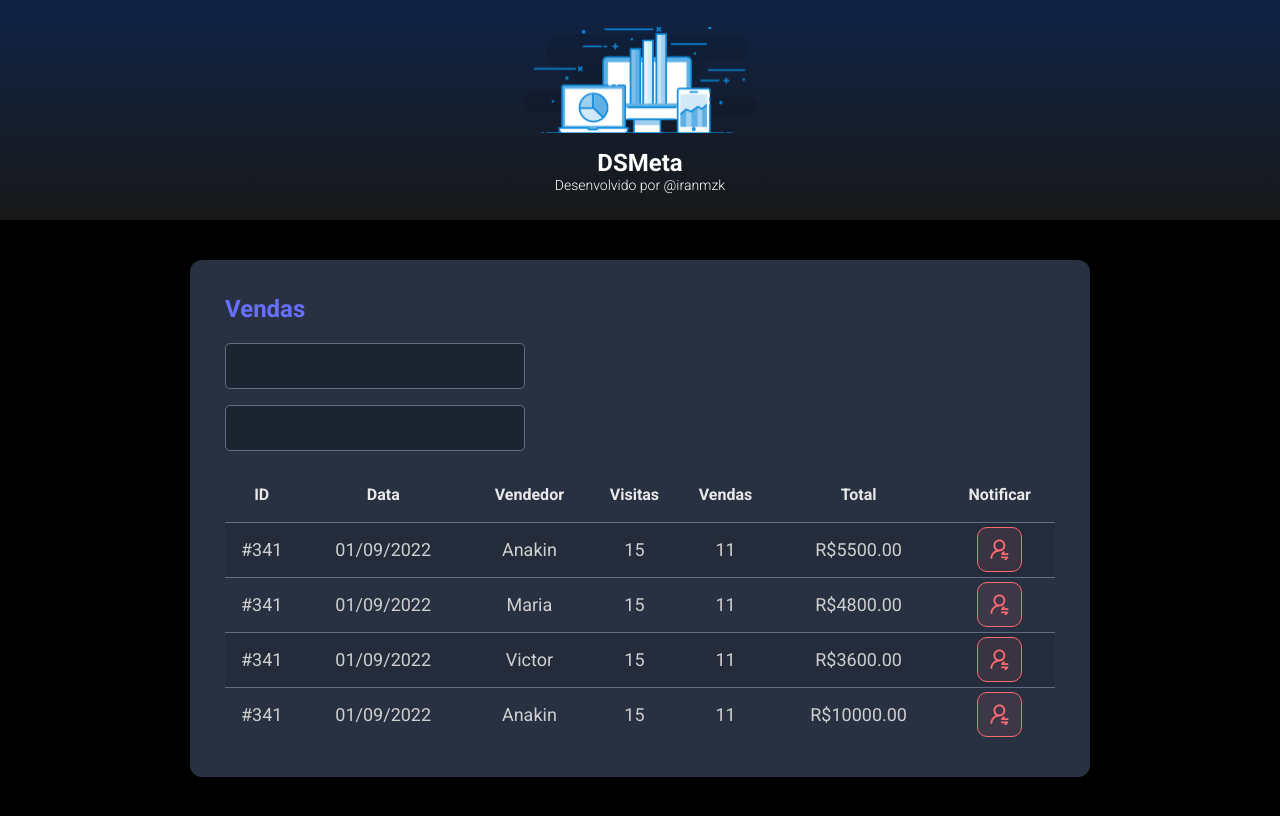
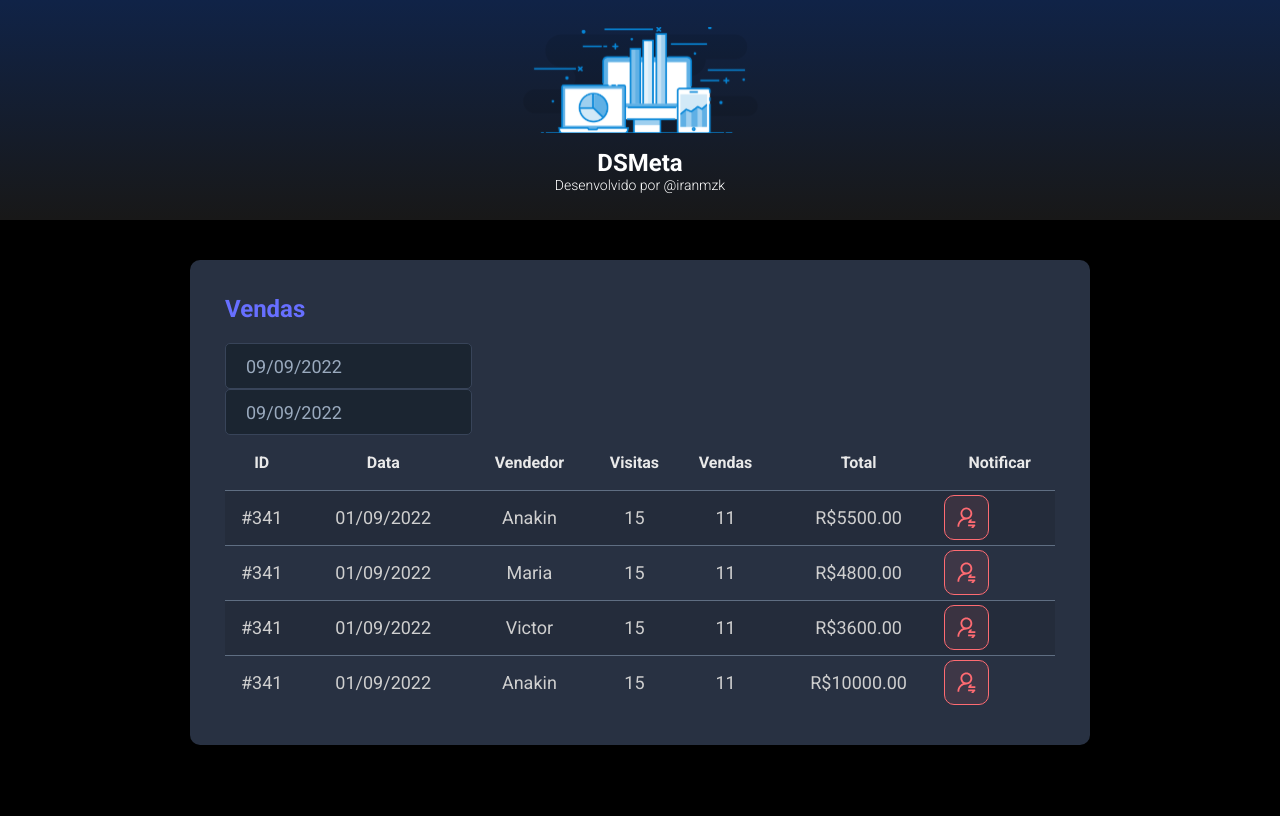
Before and after one commit to Iranmzk/DsMeta, a React (Vite) app in the folder frontend/: page / in a window 1280 px wide. Built offline with nearby package versions, Linux system fonts and the light colour scheme.

Commit message:
useState

```diff
--- a/frontend/package.json
+++ b/frontend/package.json
@@ -9,7 +9,9 @@
     "preview": "vite preview"
   },
   "dependencies": {
+    "@types/react-datepicker": "4.4.2",
     "react": "^18.2.0",
+    "react-datepicker": "4.8.0",
     "react-dom": "^18.2.0"
   },
   "devDependencies": {
--- a/frontend/src/components/Header/index.tsx
+++ b/frontend/src/components/Header/index.tsx
@@ -1,5 +1,5 @@
-import logo from '../../assets/img/Logo.svg'
-import './styles.css'
+import logo from '../../assets/img/Logo.svg';
+import './styles.css';
 
 function Header() {
   return(
@@ -15,4 +15,4 @@
   )
 }
 
-export default Header
+export default Header;
--- a/frontend/src/components/SalesCard/index.tsx
+++ b/frontend/src/components/SalesCard/index.tsx
@@ -1,16 +1,36 @@
-import NotificationButtom from '../NotificationsButtom'
-import './styles.css'
+import NotificationButtom from '../NotificationsButtom';
+import './styles.css';
+import DatePicker from "react-datepicker";
+import "react-datepicker/dist/react-datepicker.css";
+import { useState } from 'react';
 
 function SalesCard() {
-  return(
+
+    // const min = new Date(new Date().setDate(new Date().getDate() - 365));
+
+    const [minDate, setMinDate] = useState(new Date());
+    const [maxDate,setMaxDate]= useState(new Date());
+
+
+    return (
         <div className="dsmeta-card">
             <h2 className="dsmeta-sales-title">Vendas</h2>
             <div>
                 <div className="dsmeta-former-control-container">
-            <input className="dsmeta-former-control" type="text" />
+                    <DatePicker
+                        selected={minDate}
+                        onChange={(date: Date) => {setMinDate(date)}}
+                        className="dsmeta-form-control"
+                        dateFormat="dd/MM/yyyy"
+                    />
                 </div>
                 <div className="dsmeta-former-control-container">
-            <input className="dsmeta-former-control" type="text" />
+                    <DatePicker
+                        selected={maxDate}
+                        onChange={(date: Date) => {setMaxDate(date)}}
+                        className="dsmeta-form-control"
+                        dateFormat="dd/MM/yyyy"
+                    />
                 </div>
             </div>
 
@@ -87,4 +107,4 @@
     )
 }
 
-export default SalesCard
+export default SalesCard;
--- a/frontend/src/components/SalesCard/styles.css
+++ b/frontend/src/components/SalesCard/styles.css
@@ -1,95 +1,97 @@
 .dsmeta-card {
-    background: #283142;
-    border-radius: 12px;
+    background-color: #283142;
+    border-radius: 10px;
     padding: 30px 10px;
   }
 
   .dsmeta-sales-title {
-    color: #676FFF;
+    color: #676fff;
     font-size: 24px;
     margin-bottom: 20px;
   }
 
-.dsmeta-former-control-container{
+  .dsmeta-form-control-container {
     margin-bottom: 16px;
     max-width: 300px;
   }
 
-.dsmeta-former-control{
+  .dsmeta-form-control {
+    width: 100%;
     height: 46px;
-    width: 100%;
-    background-color: #1B2531;
-    border: 1px solid #5F6E82;
+    background-color: #1b2531;
+    border: 1px solid #384459;
     border-radius: 5px;
-    color: #9AAABE;
-    padding: 0% 20px;
+    color: #9aaabe;
+    padding: 0 20px;
     font-size: 18px;
   }
 
-.dsmeta-sales-table{
+  .dsmeta-sales-table {
     width: 100%;
     border-spacing: 0;
     border-collapse: collapse;
   }
 
-.dsmeta-sales-table thead{
+  .dsmeta-sales-table thead {
     height: 55px;
     font-size: 16px;
-    color: #E9E9E9;
+    color: #e9e9e9;
     font-weight: 700;
   }
 
-.dsmeta-sales-table tbody{
+  .dsmeta-sales-table tbody {
     font-size: 14px;
     font-weight: 400;
-    color: #CFCFCF;
+    color: #cfcfcf;
     text-align: center;
   }
 
-.dsmeta-sales-table tbody tr{
+  .dsmeta-sales-table tbody tr {
     height: 74px;
-    border-top: #5F6E82 1px solid;
+    border-top: 1px solid #5f6e82;
   }
 
-.dsmeta-sales-table tbody tr:hover > td{
+  .dsmeta-sales-table tbody tr:hover > td {
     background-color: #384459;
   }
 
-.dsmeta-sales-table tbody tr:nth-child(odd){
-    background-color: #242C3B   ;
+  .dsmeta-sales-table tbody tr:nth-child(odd) {
+    background-color: #242c3b;
   }
 
-.dsmeta-redbtm-container {
+  .dsmeta-red-btn-container {
       display: flex;
       justify-content: center;
-    align-items: center;
   }
 
   .show576 {
       display: none;
   }
 
-@media (min-width: 576px){
-    .show576{
+  .show992 {
+      display: none;
+  }
+
+  @media (min-width: 576px) {
+      .show576 {
           display: table-cell;
       }
-    .dsmeta-card{
+
+      .dsmeta-card {
           padding: 35px;
       }
-    .dsmeta-sales-table tbody tr{
+
+      .dsmeta-sales-table tbody tr {
           height: 55px;
       }
-    .dsmeta-sales-table tbody{
+
+      .dsmeta-sales-table tbody {
           font-size: 18px;
       }
   }
 
+  @media (min-width: 992px) {
       .show992 {
-    display: none;
-}
-
-@media (min-width: 992px){
-    .show992{
           display: table-cell;
       }
   }
```
Also changed, not shown: frontend/src/App.tsx (+4 -4 lines), 1 other file (tests, documents, lock files or other folders). Lines whose indentation alone changed are shown as unchanged.
